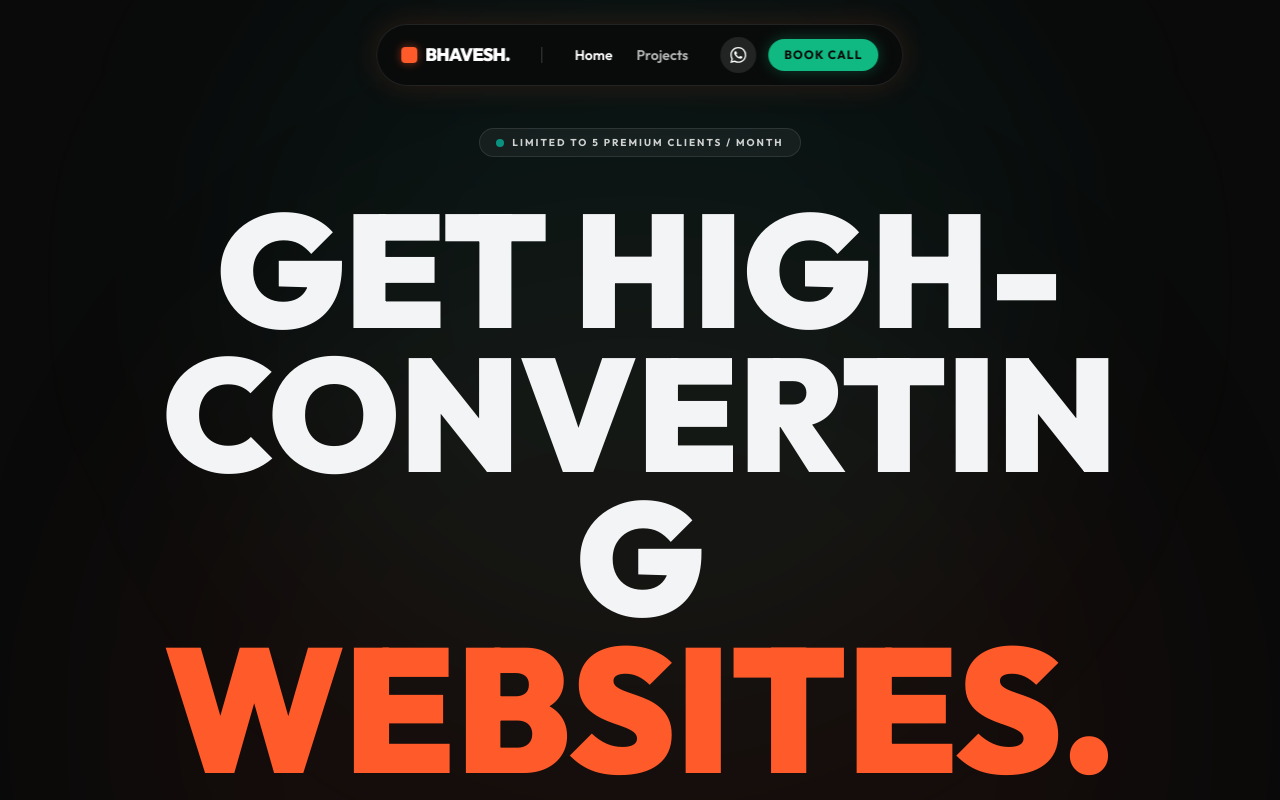
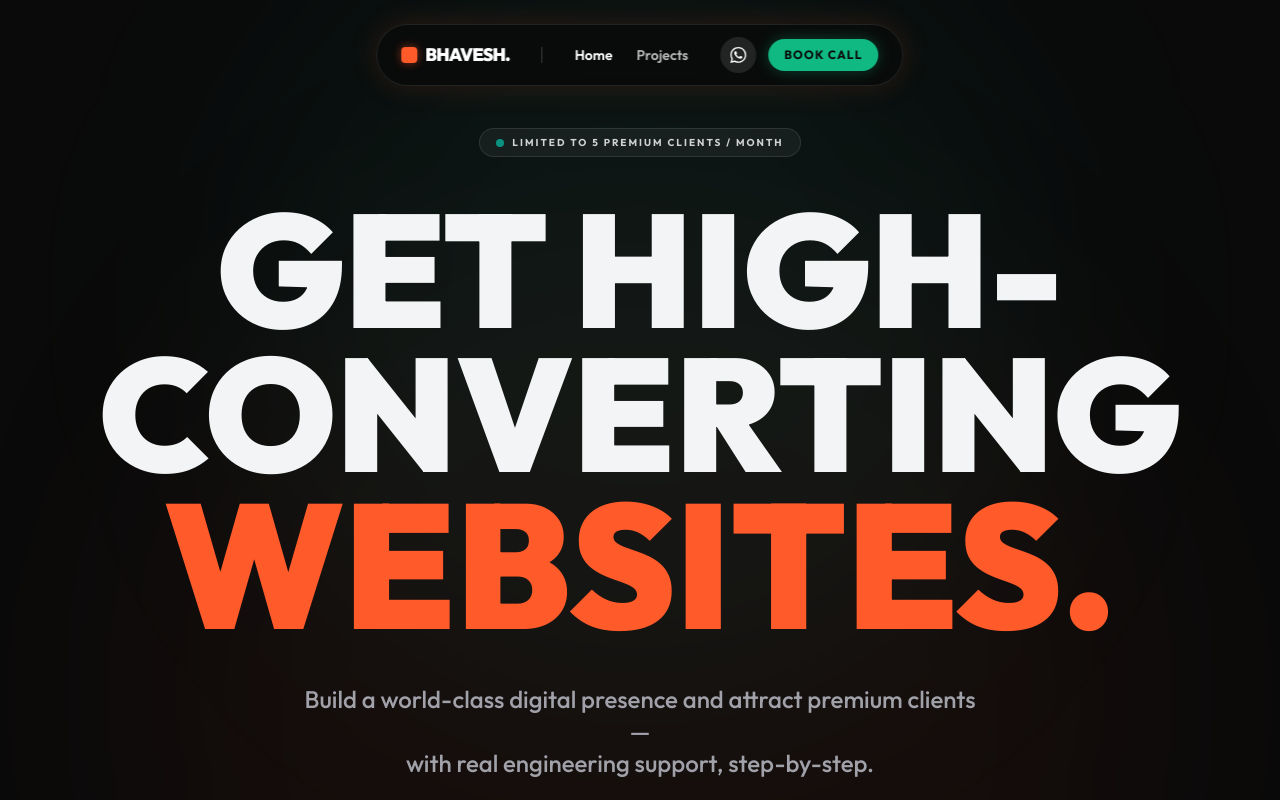
Before and after one commit to borse9030/usclientportfolio, a Next.js app: page / in a window 1280 px wide. Shown: the top 800 px of the page. Built offline with nearby package versions, Linux system fonts and the light colour scheme.

Commit message:
Fix: prevent CONVERTING text from wrapping by widening max container on large screens

```diff
--- a/src/components/sections/Hero.tsx
+++ b/src/components/sections/Hero.tsx
@@ -21,7 +21,7 @@ export default function Hero() {
 
       {/* Massive Typography Main Heading */}
       <div
-        className="max-w-5xl mx-auto flex flex-col items-center leading-[0.85] tracking-[-0.03em] font-black opacity-0 animate-hero-fade-in-up"
+        className="w-full max-w-[90vw] mx-auto flex flex-col items-center leading-[0.85] tracking-[-0.03em] font-black opacity-0 animate-hero-fade-in-up"
         style={{ animationDelay: '100ms' }}
       >
         <h1 className="text-[2.5rem] sm:text-[4rem] md:text-[8rem] lg:text-[10rem] text-[#F3F4F6] m-0 p-0 uppercase break-words leading-[0.9] text-center w-full">
```
